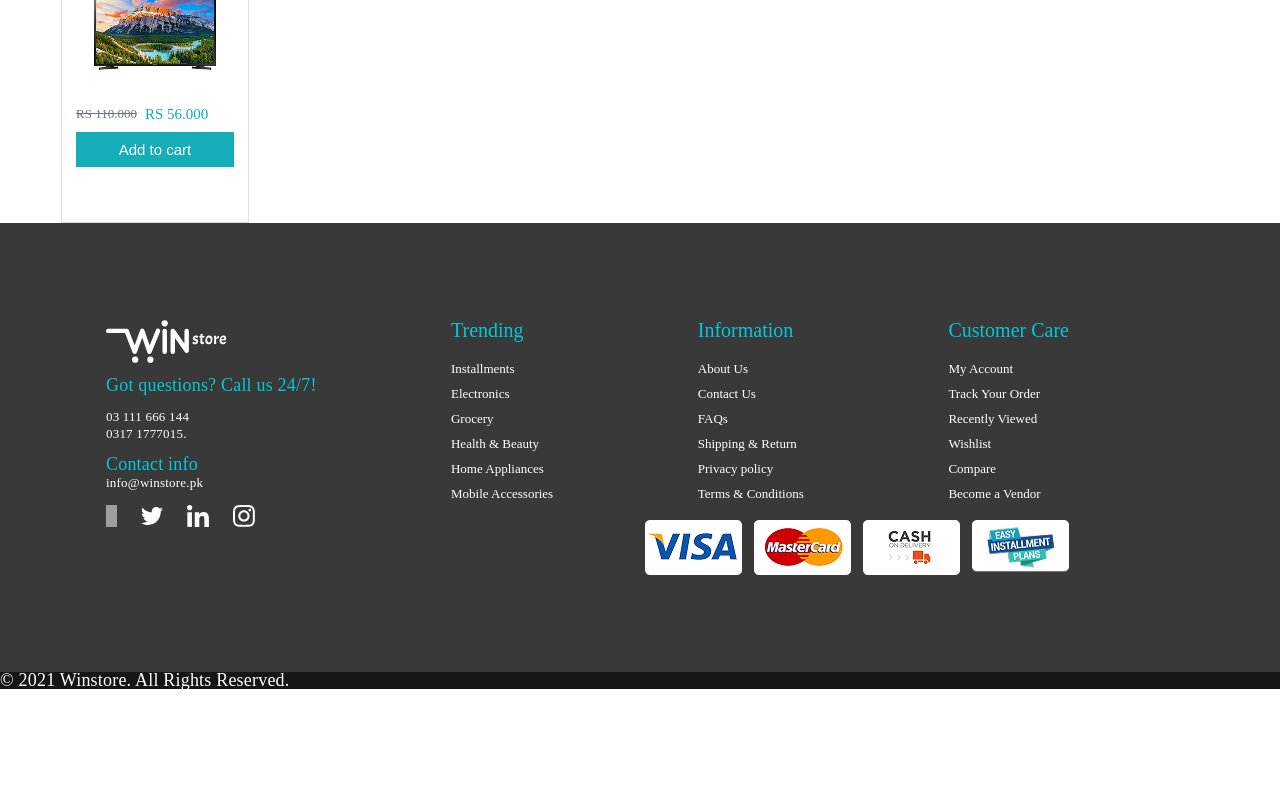
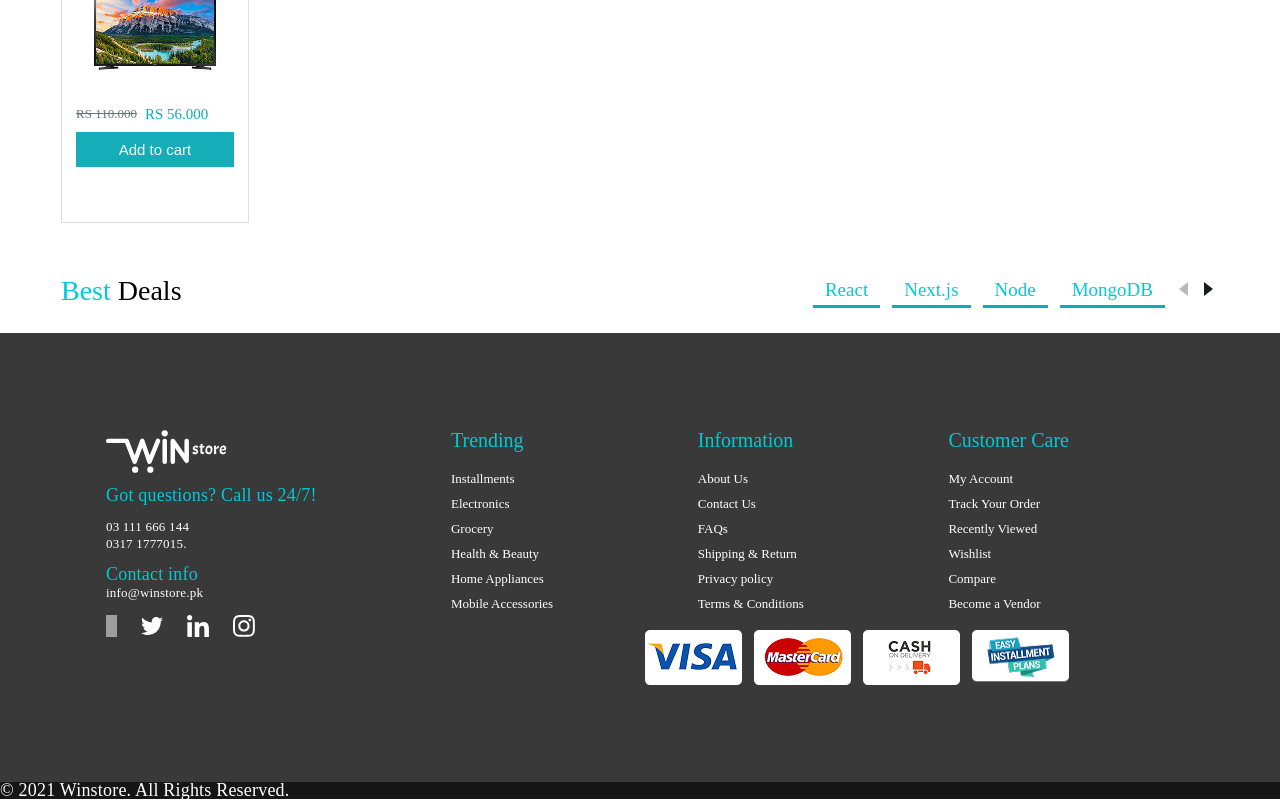
Before and after one commit to Mahfuzul-Islam55/e-commerce-template, a Next.js app: page / in a window 1280 px wide. Shown: the part 1313-2113 px from the top of the page. Before the commit the page ends 2003 px from the top, so only its background shows below. Built offline with nearby package versions, Linux system fonts and the light colour scheme; grey boxes are pictures that could not be loaded.

Commit message:
feat: offer section design (in progress)

```diff
--- /dev/null
+++ b/app/components/Offer/Chip.tsx
@@ -0,0 +1,82 @@
+"use client";
+import { useEffect, useState } from "react";
+import styles from "@/app/components/Offer/Offer.module.css";
+import Image from "next/image";
+
+const chips = [
+  "React",
+  "Next.js",
+  "Node",
+  "MongoDB",
+  "PostgreSQL",
+  "Docker",
+  "AWS",
+  "Redis",
+];
+
+export default function ChipRow() {
+  const [visibleCount, setVisibleCount] = useState(4);
+  const [start, setStart] = useState(0);
+
+  const end = start + visibleCount;
+  const canGoLeft = start > 0;
+  const canGoRight = end < chips.length;
+
+  useEffect(() => {
+    const updateVisibleCount = () => {
+      const width = window.innerWidth;
+      if (width <= 480) {
+        setVisibleCount(2);
+      } else if (width > 480 && width <= 767) {
+        setVisibleCount(3);
+      } else {
+        setVisibleCount(4);
+      }
+    };
+    updateVisibleCount();
+
+    window.addEventListener("resize", updateVisibleCount);
+    return () => window.removeEventListener("resize", updateVisibleCount);
+  }, []);
+
+  return (
+    <div className={styles.wrapper}>
+      <div className={styles.chips}>
+        {chips.slice(start, end).map((chip) => (
+          <span key={chip} className={styles.chip}>
+            {chip}
+          </span>
+        ))}
+      </div>
+
+      <div className={styles.arrows}>
+        <button
+          className={styles.arrow}
+          disabled={!canGoLeft}
+          onClick={() => setStart(start - 1)}
+        >
+          <Image
+            src={"/asset/fillArrowLeftIcon.svg"}
+            alt=""
+            width={9}
+            height={14}
+          />
+        </button>
+
+        <button
+          className={styles.arrow}
+          disabled={!canGoRight}
+          onClick={() => setStart(start + 1)}
+        >
+          <Image
+            src={"/asset/fillArrowLeftIcon.svg"}
+            alt=""
+            width={9}
+            height={14}
+            style={{ rotate: "180deg" }}
+          />
+        </button>
+      </div>
+    </div>
+  );
+}
--- /dev/null
+++ b/app/components/Offer/Offer.module.css
@@ -0,0 +1,63 @@
+.offerTitle {
+  font-weight: 400;
+  font-size: 28px;
+  line-height: 100%;
+  letter-spacing: 0%;
+  color: #000000;
+}
+
+.offerContainer {
+  padding: 0 61px;
+  padding-top: 26px;
+
+  @media (max-width: 480px) {
+    padding: 20px;
+  }
+}
+
+.offerChipContainer {
+  display: flex;
+  flex-direction: row;
+  justify-content: space-between;
+}
+.wrapper {
+  display: flex;
+  align-items: center;
+  gap: 8px;
+}
+
+.chips {
+  display: flex;
+  gap: 12px;
+}
+
+.chip {
+  border-bottom: 3px solid #0aaeb9;
+  padding: 6px 12px;
+  color: #00cad7;
+  font-size: 19px;
+  font-weight: 400;
+  letter-spacing: 0%;
+  line-height: 100%;
+  margin: 0;
+  white-space: nowrap;
+}
+
+.arrows {
+  display: flex;
+  gap: 4px;
+}
+
+.arrow {
+  border: none;
+  background: none;
+  font-size: 18px;
+  cursor: pointer;
+  color: #034e53;
+  padding: 4px 6px;
+}
+
+.arrow:disabled {
+  opacity: 0.3;
+  cursor: not-allowed;
+}
--- /dev/null
+++ b/app/components/Offer/Offer.tsx
@@ -0,0 +1,17 @@
+import styles from "@/app/components/Offer/Offer.module.css";
+import ChipRow from "./Chip";
+
+const Offer = () => {
+  return (
+    <div className={styles.offerContainer}>
+      <div className={styles.offerChipContainer}>
+        <h3 className={styles.offerTitle}>
+          <span style={{ color: "#00CAD7" }}>Best</span> Deals
+        </h3>
+        <ChipRow />
+      </div>
+    </div>
+  );
+};
+
+export default Offer;
--- a/app/page.tsx
+++ b/app/page.tsx
@@ -4,6 +4,7 @@ import HeroSection from "@/app/components/HeroSection/HeroSection";
 import Category from "@/app/components/Category/Category";
 import NewArrival from "@/app/components/NewArrival/NewArrival";
 import Footer from "@/app/components/Footer/Footer";
+import Offer from "@/app/components/Offer/Offer";
 export default function Home() {
   return (
     <>
@@ -12,6 +13,7 @@ export default function Home() {
       <HeroSection />
       <Category />
       <NewArrival />
+      <Offer />
       <Footer />
     </>
   );
```
Also changed, not shown: public/asset/fillArrowLeftIcon.svg (added).
